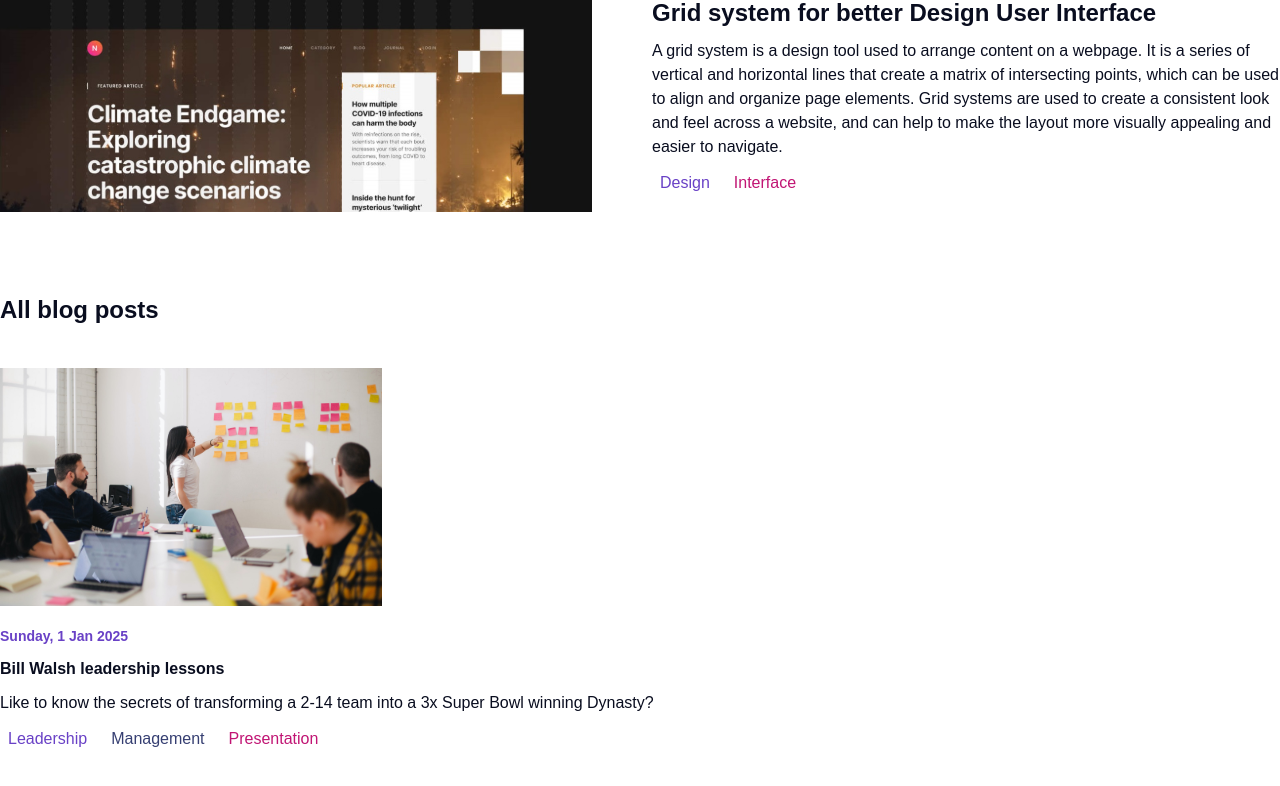
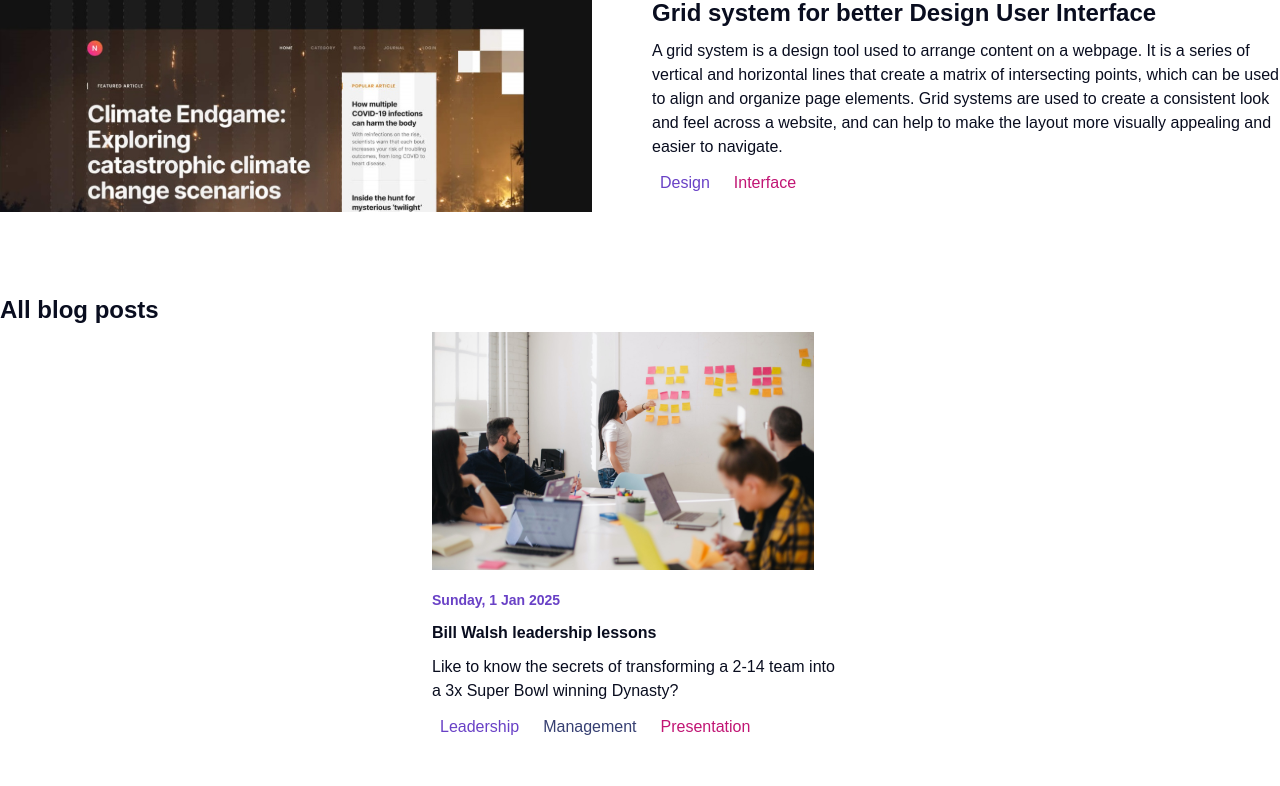
Before and after one commit to 120lennox/blog-frontend, a Next.js app in the folder blog/: page / in a window 1280 px wide. Shown: the part 1127-1913 px from the top of the page. Built offline with nearby package versions, Linux system fonts and the light colour scheme.

Commit message:
added a nicely grid layout for all posts

```diff
--- a/blog/app/components/allPosts.tsx
+++ b/blog/app/components/allPosts.tsx
@@ -3,7 +3,7 @@
 
 export default function AllPosts(){
     return <div className="my-10">
-        <div>
+        <div className="grid grid-cols-3 grid-rows-3 gap-4">
             <div className="font-semibold text-[24px]">All blog posts</div>
             <div className="my-10 w-[384]">
                 <div className="flex flex-col space-y-5">
```
